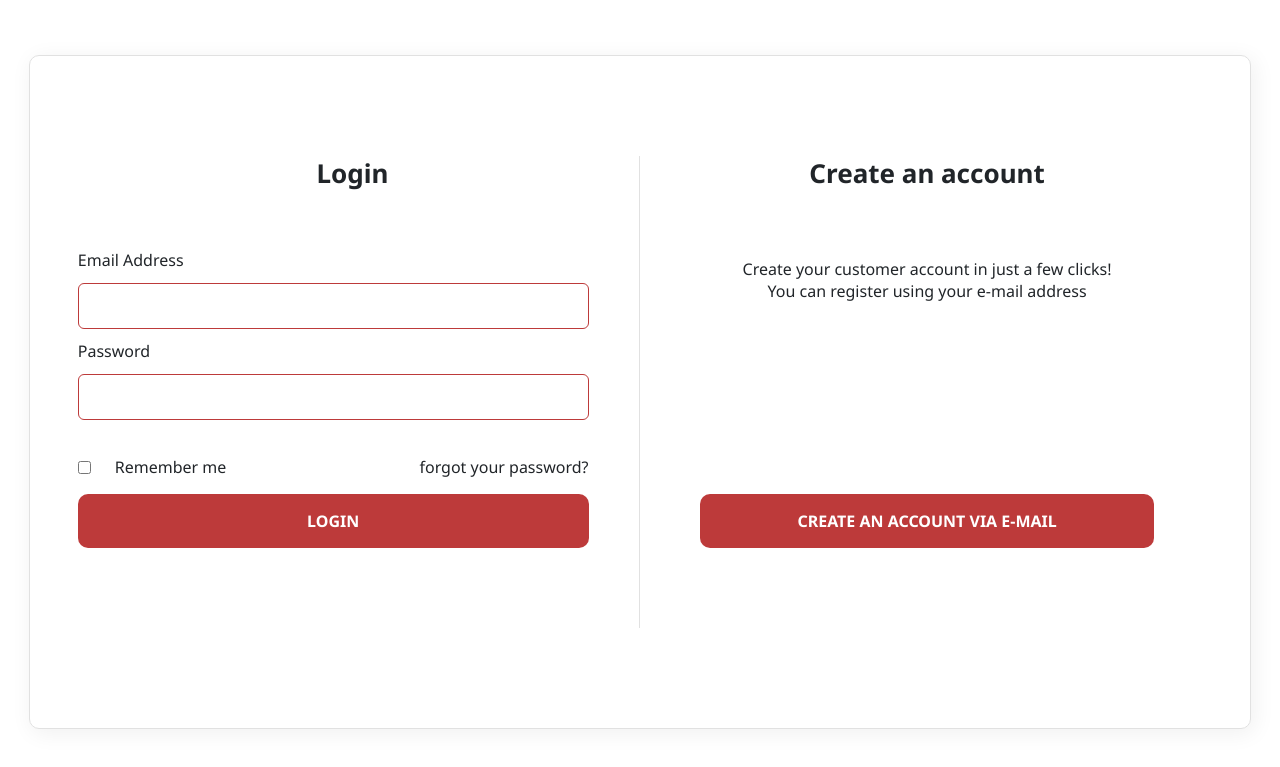
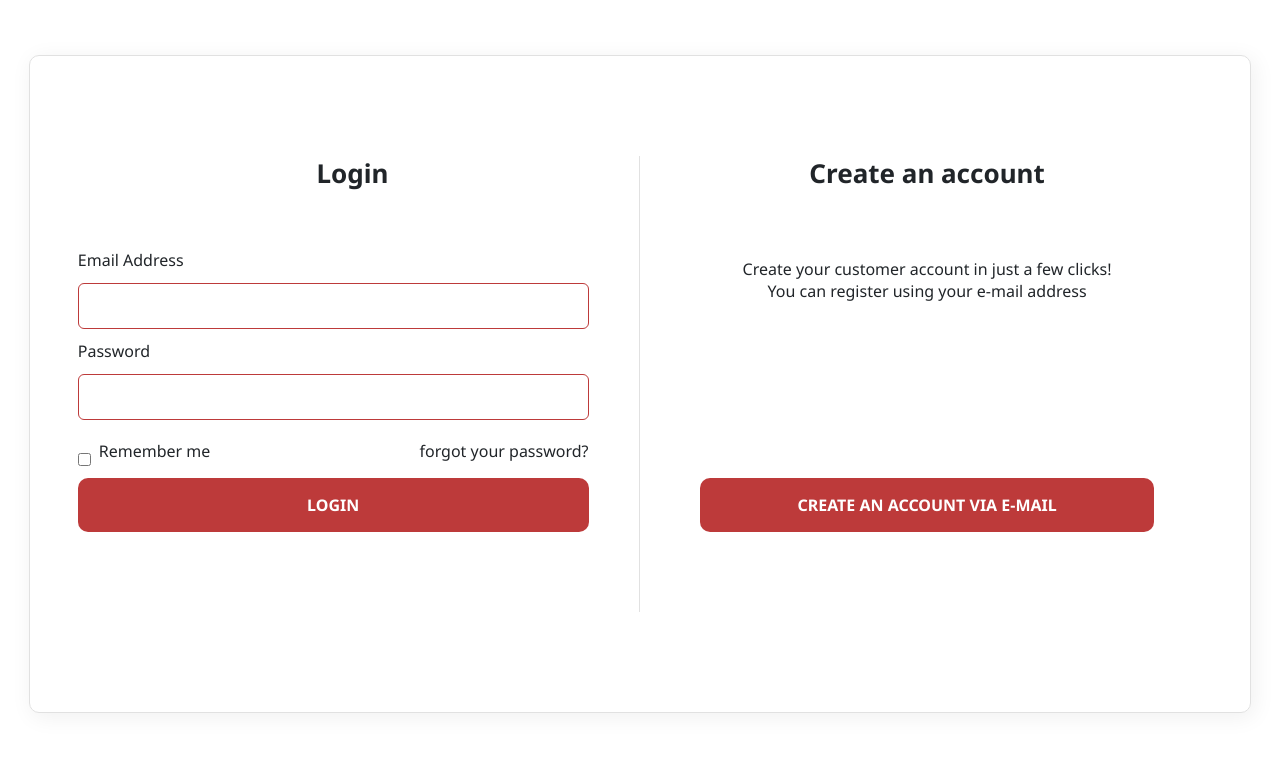
Before and after one commit to ufyy01/bycweb, a plain HTML site: page user.html in a window 1280 px wide. Shown: the part 95-862 px from the top of the page. Drawn offline with nearby package versions, Linux system fonts and the light colour scheme; some packages are replaced by stand-ins of ours; a script that the page names is missing.

Commit message:
user page updated

```diff
--- a/user.html
+++ b/user.html
@@ -200,9 +200,9 @@
                                 <div class="fgt-password d-flex justify-content-between align-items-center">
                                     <div class="d-flex align-items-center">
                                         <input type="checkbox" name="rem-password" id="rem-password">
-                                        <p class="ms-4 pt-3">Remember me</p>
+                                        <p class="ms-2">Remember me</p>
                                     </div>
-                                    <p class="pt-3">forgot your password?</p>
+                                    <p>forgot your password?</p>
                                 </div>
                                 <button class="login-btn px-4 py-3 w-100" type="submit" onclick="login(event)">
                                     <div class="spinner-border spinner-border-sm text-light spin" role="status">
```
